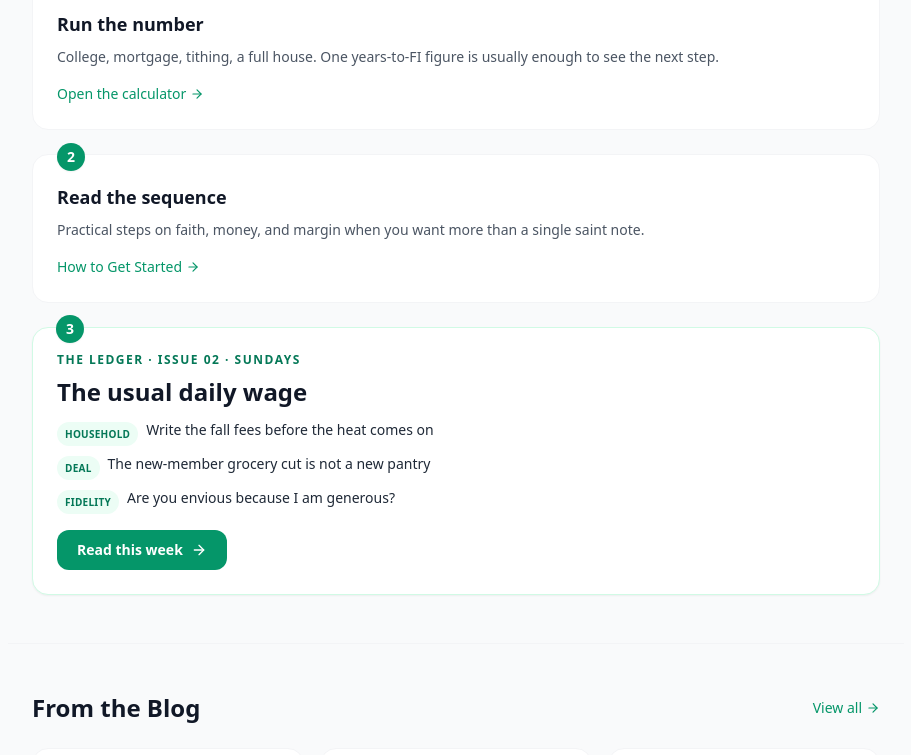
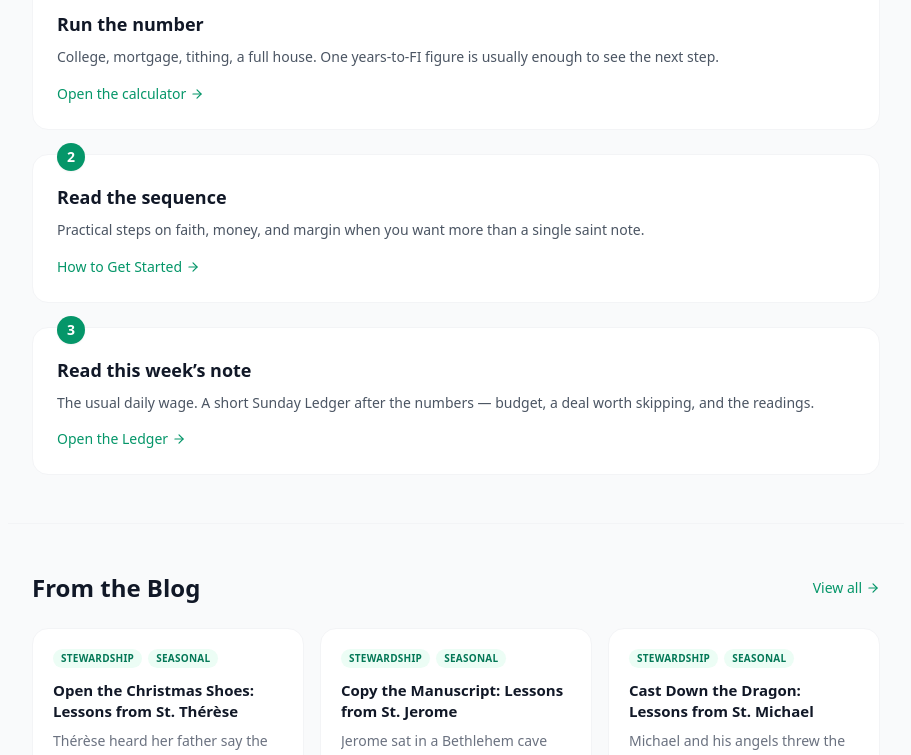
Before and after one commit to daughterpop/super-fi-calc, a React (Vite) app: page / in a window 1280 px wide. Shown: the part 509-1264 px from the top of the page, without its empty margins (184-1095 px from the left). Built offline with nearby package versions, Linux system fonts and the light colour scheme.

Commit message:
Daily site improvement: Match homepage path step 3 to the other steps – October 2, 2026

```diff
--- a/src/App.jsx
+++ b/src/App.jsx
@@ -4,12 +4,13 @@ import { ArrowRight } from 'lucide-react';
 import SubscribeForm from './components/SubscribeForm';
 import SiteHeader from './components/SiteHeader';
 import SiteFooter from './components/SiteFooter';
-import LedgerBand from './components/LedgerBand';
 import { allPosts } from './data/posts';
 import { pathForCalculator } from './data/calculators';
+import { latestEdition } from './data/ledger';
 
 function App() {
   const recentPosts = allPosts.slice(0, 3);
+  const latest = latestEdition();
 
   return (
     <div className="min-h-screen bg-gray-50 overflow-x-hidden">
@@ -65,12 +66,23 @@ function App() {
           </span>
         </Link>
 
-        <div className="relative">
-          <div className="absolute -top-3 left-6 w-7 h-7 rounded-full bg-emerald-600 text-white text-sm font-bold flex items-center justify-center shadow-sm z-10">
-            3
-          </div>
-          <LedgerBand compact />
-        </div>
+        {latest && (
+          <Link
+            to={`/ledger/${latest.slug}`}
+            className="group relative block bg-white border border-gray-100 hover:border-emerald-200 rounded-2xl p-6 transition-all hover:shadow-md"
+          >
+            <div className="absolute -top-3 left-6 w-7 h-7 rounded-full bg-emerald-600 text-white text-sm font-bold flex items-center justify-center shadow-sm">
+              3
+            </div>
+            <h3 className="font-semibold text-lg text-gray-900 mb-2 mt-1">Read this week’s note</h3>
+            <p className="text-gray-600 text-sm leading-relaxed mb-3">
+              {latest.title}. A short Sunday Ledger after the numbers — budget, a deal worth skipping, and the readings.
+            </p>
+            <span className="text-emerald-600 text-sm font-medium inline-flex items-center gap-1">
+              Open the Ledger <ArrowRight size={14} />
+            </span>
+          </Link>
+        )}
       </div>
 
       <div className="max-w-4xl mx-auto px-4 sm:px-6 py-10 sm:py-12 border-t border-gray-100">
```
